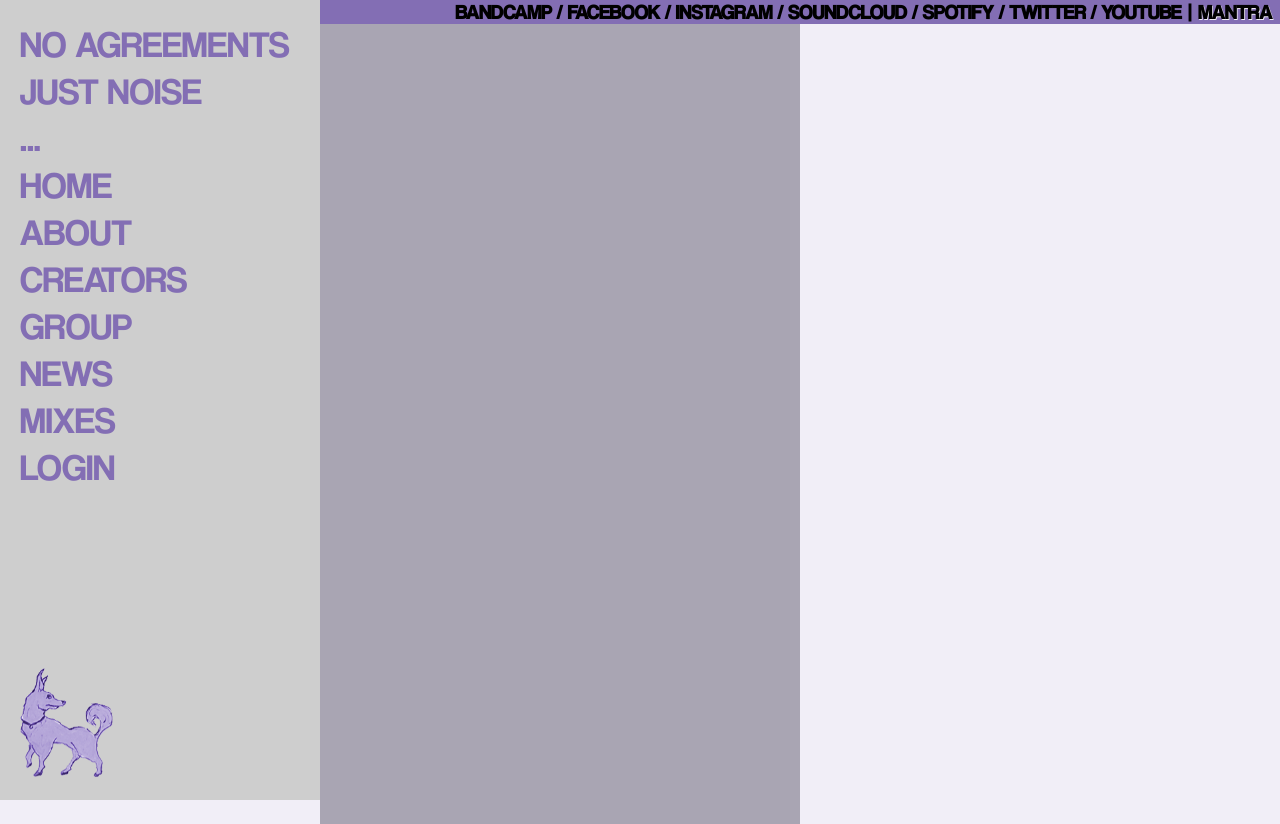
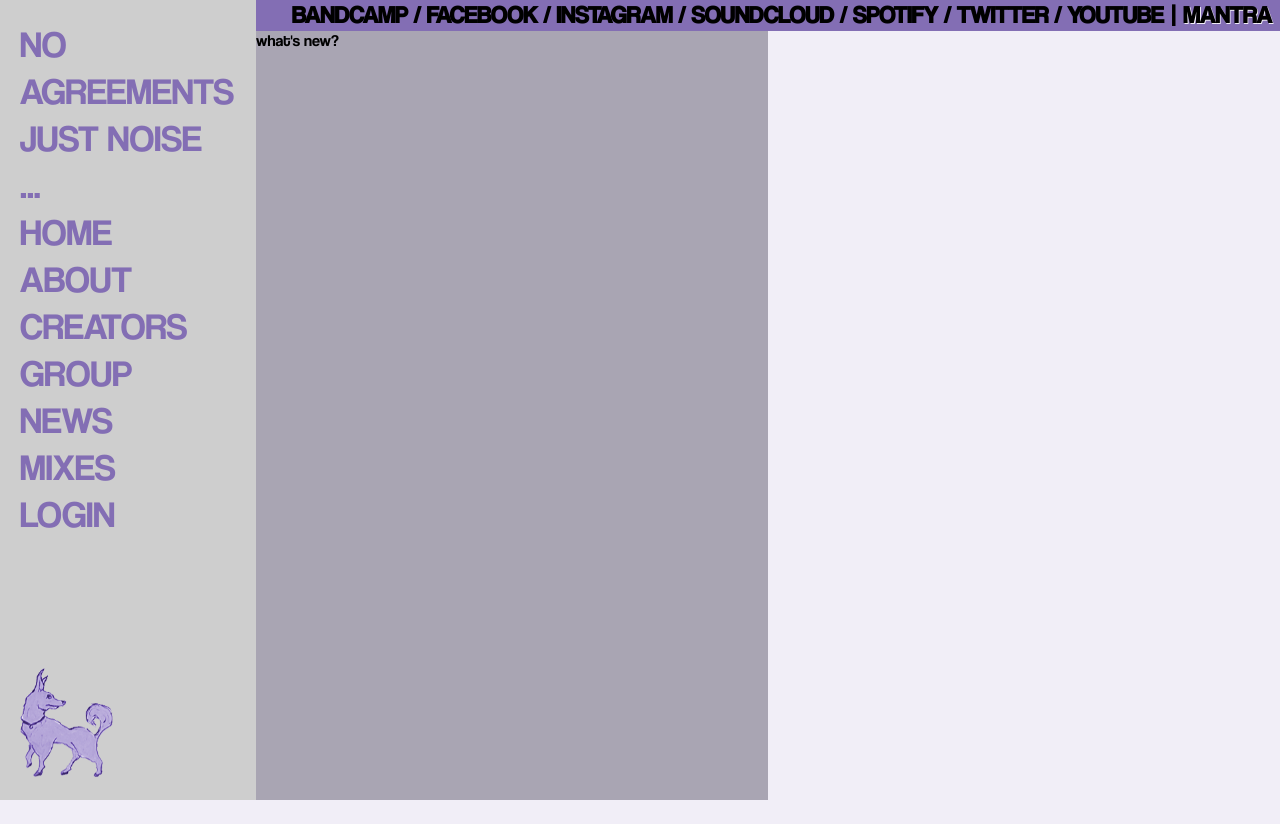
Before and after one commit to abeforgit/noagreements.co, a Django app: page / in a window 1280 px wide. After the commit the page ends 800 px from the top, so only its background shows below. Run offline with Django 3.2, Linux system fonts and the light colour scheme; data that the repository does not hold is empty.

Commit message:
Fix top level css structure

```diff
--- a/core/static/core/styles/base.css
+++ b/core/static/core/styles/base.css
@@ -1,15 +1,21 @@
-* {
-    margin: 0;
-    padding: 0;
-}
-
 html {
-    font-family: coolvetica;
+    font-family: coolvetica, serif;
     background-color: #f1eef7;
-    min-height: 100%;
 }
 
 @font-face {
     font-family: "coolvetica";
     src: url('../fonts/coolvetica.ttf');
 }
+body {
+    margin: 0;
+    height: 100vh;
+    display: flex;
+}
+
+#mainpage {
+    height: 100%;
+    width: 100%;
+    display: flex;
+    flex-direction: column;
+}
--- a/core/static/core/styles/home.css
+++ b/core/static/core/styles/home.css
@@ -1,219 +1,19 @@
-#mainpage {
+.home {
+    display: flex;
+    flex-direction: row;
     height: 100%;
-    display: flex;
-    position: relative;
-    z-index: 3;
+    overflow: scroll;
 }
 
-#newalbum {
-    background-color: #f1eef7;
+.home #latestreleases {
     width: 50%;
+    background-color: #a9a5b3;
 }
 
-.newalbumtext {
-    text-align: center;
-    text-transform: uppercase;
-}
-
-.outnow {
-    font-size: 55px;
-    font-weight: bold;
-}
-
-.newgroupalbum {
-    font-size: 32px;
-    font-weight: bold;
-}
-
-#newalbumlinks {
-    font-size: 40px;
-    font-weight: bold;
-}
-
-.newalbumlink {
-    text-decoration: underline;
-    color: black;
-}
-
-.newalbumimg {
-    width: 100%;
-}
-
-#padding {
-    display: none;
-}
-
-#latestreleases {
-    width: 50%;
-    background-color: #a9a5b3;
+.home #latestreleases #releases {
     display: flex;
-    min-height: 100vh;
-    height: 100%;
-}
-
-#releases {
-    display: grid;
+    flex-wrap: wrap;
     grid-template-columns: 50% 50%;
     text-align: center;
     text-transform: uppercase;
 }
-
-.releaseimage {
-    width: 80%;
-    border: 5px solid black;
-    margin-top: 8%;
-}
-
-.releasetext {
-    color: black;
-    font-size: 30px;
-    font-weight: bold;
-}
-
-#whatsnew {
-    margin-top: 30px;
-    text-align: center;
-}
-
-#whatsnewmobile {
-    display: none;
-}
-
-.whatsnewtext {
-    font-size: 80px;
-    font-weight: bold;
-    text-transform: uppercase;
-}
-
-
-@media only screen and (max-width: 1900px) {
-
-    .releasetext {
-        font-size: 28px;
-    }
-
-    #newalbumlinks {
-        font-size: 37px;
-    }
-
-    #whatsnew {
-        margin-top: 25px;
-    }
-
-    .whatsnewtext {
-        font-size: 73px;
-    }
-
-    .outnow {
-        font-size: 50px;
-    }
-
-    .newgroupalbum {
-        font-size: 29px;
-    }
-}
-
-@media only screen and (max-width: 1700px) {
-
-    .outnow {
-        font-size: 45px;
-    }
-
-    .newgroupalbum {
-        font-size: 26px;
-    }
-
-    .releasetext {
-        font-size: 25px;
-    }
-
-    #whatsnew {
-        margin-top: 20px;
-    }
-
-    .whatsnewtext {
-        font-size: 65px;
-    }
-
-    #newalbumlinks {
-        font-size: 32px;
-    }
-}
-
-@media only screen and (max-width: 1500px) {
-
-    .outnow {
-        font-size: 37px;
-    }
-
-    .newgroupalbum {
-        font-size: 21px;
-    }
-
-    .releasetext {
-        font-size: 21px;
-    }
-
-    #whatsnew {
-        margin-top: 10px;
-    }
-
-    .whatsnewtext {
-        font-size: 55px;
-    }
-
-    #newalbumlinks {
-        font-size: 26px;
-    }
-}
-
-@media only screen and (max-width: 1200px) {
-
-    #mainpage {
-        display: initial;
-    }
-
-    #newalbum {
-        width: 100%;
-        height: 100%;
-    }
-
-    .outnow {
-        font-size: 7.8vw;
-    }
-
-    .newgroupalbum {
-        font-size: 4.6vw;
-    }
-
-    #newalbumlinks {
-        font-size: 6vw;
-        padding-bottom: 1vh;
-    }
-
-    #latestreleases {
-        width: 100%;
-    }
-
-    #whatsnewmobile {
-        text-align: center;
-        display: inherit;
-    }
-
-    .releasetext {
-        font-size: 5vw;
-    }
-
-    .whatsnewtext {
-        text-align: center;
-    }
-
-    #whatsnew {
-        display: none;
-    }
-
-    #mobilespacer {
-        height: 50px;
-    }
-
-}
--- a/core/static/core/styles/linkbar.css
+++ b/core/static/core/styles/linkbar.css
@@ -1,7 +1,7 @@
 #linkbar {
     background-color: #836eb4;
     width: 100%;
-    height: 3vh;
+    height: 2em;
 }
 
 #linkbarmobile {
@@ -9,7 +9,7 @@
 }
 
 #barlinks {
-    font-size: 2.5vh;
+    font-size: 1.5em;
     font-weight: bold;
     text-transform: uppercase;
     text-align: right;
--- a/core/static/core/styles/sidebar.css
+++ b/core/static/core/styles/sidebar.css
@@ -5,10 +5,7 @@
 #sidebar {
     background-color: #cecece;
     width: 25%;
-    min-height: 100vh;
     height: 100%;
-    float: left;
-
 }
 
 .hoverstate {
--- a/core/templates/core/base.html
+++ b/core/templates/core/base.html
@@ -19,11 +19,14 @@
 {% block sidebar %}
     {% include "core/components/sidebar.html" %}
 {% endblock %}
+
+<div id="mainpage">
 {% block linkbar %}
     {% include "core/components/linkbar.html" %}
 {% endblock %}
 {% block content %}
 {% endblock %}
 
+</div>
 </body>
 </html>
--- a/core/templates/core/home.html
+++ b/core/templates/core/home.html
@@ -9,7 +9,8 @@
     <link rel="stylesheet" type="text/css" href={% static "core/styles/post_card.css" %}>
 {% endblock %}
 {% block content %}
-    <div id="mainpage">
+
+    <div class="home">
         <div id="featured">
             {% for post in featured_posts %}
                 {% include "core/components/featured_post.html" with post=post only %}
```
